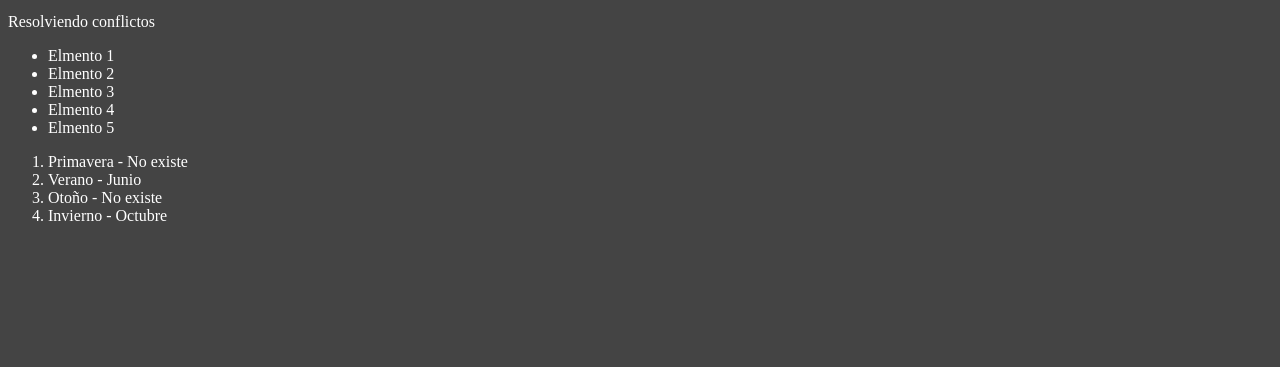
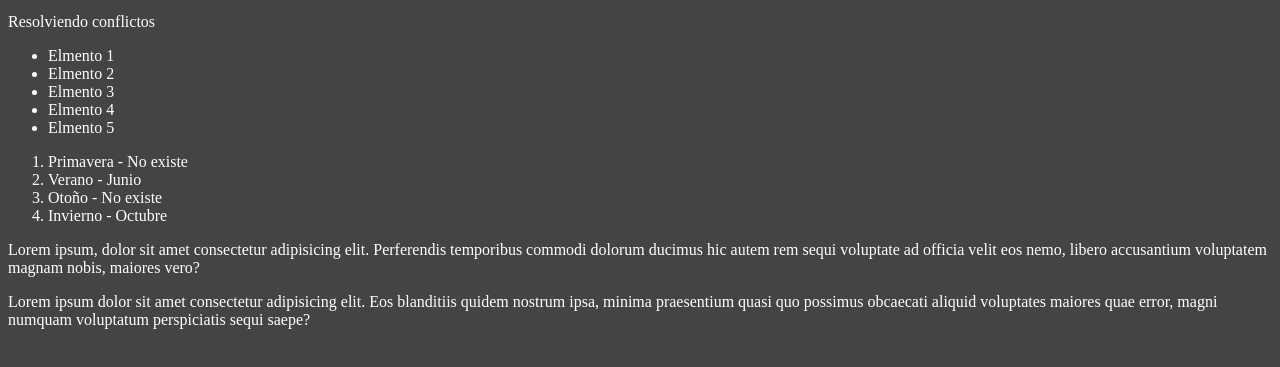
Before and after one commit to criZorr/curso-git-con-jonmircha, a plain HTML site: page index.html in a window 1280 px wide. Shown: the part 101-468 px from the top of the page. Drawn offline with Linux system fonts and the light colour scheme.

Commit message:
Agregando dos párrafos

```diff
--- a/index.html
+++ b/index.html
@@ -25,6 +25,15 @@
     <li>Otoño - No existe</li>
     <li>Invierno - Octubre</li>
   </ol>
+  <p>
+    Lorem ipsum, dolor sit amet consectetur adipisicing elit. Perferendis temporibus commodi dolorum ducimus hic autem
+    rem sequi voluptate ad officia velit eos nemo, libero accusantium voluptatem magnam nobis, maiores vero?
+  </p>
+  <p>
+    Lorem ipsum dolor sit amet consectetur adipisicing elit. Eos blanditiis quidem nostrum ipsa, minima praesentium
+    quasi quo possimus obcaecati aliquid voluptates maiores quae error, magni numquam voluptatum perspiciatis sequi
+    saepe?
+  </p>
   <script src="./index.js"></script>
 </body>
 
```
